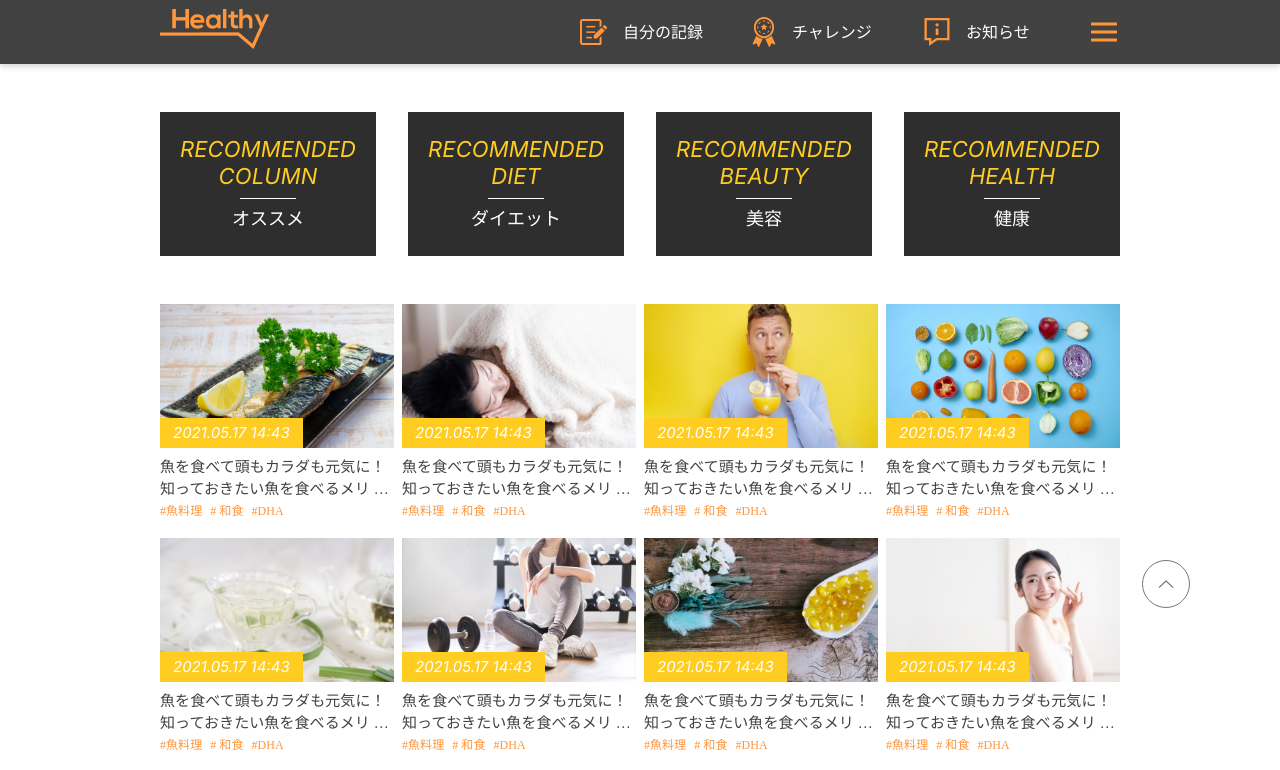
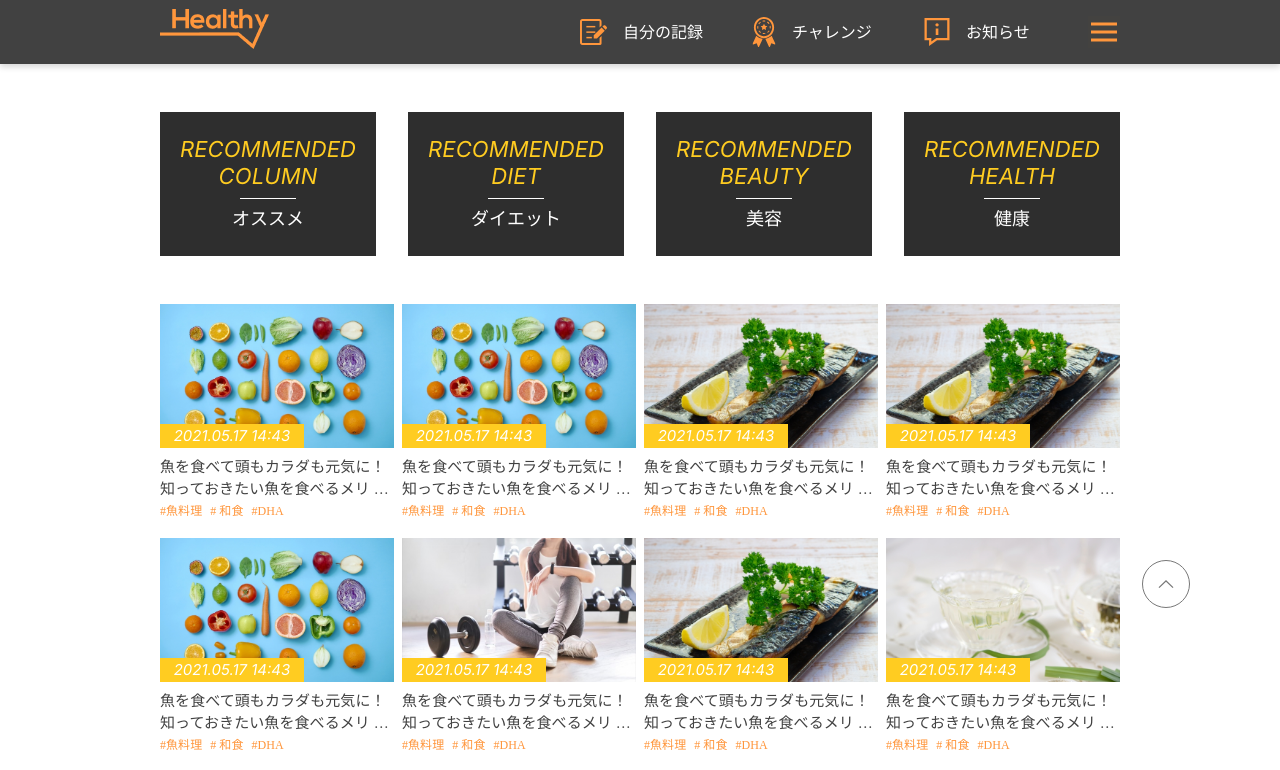
Before and after one commit to phamlongnguyen/healthy-app, a React (Vite) app: page /column in a window 1280 px wide. Shown: the top 770 px of the page. Built offline with nearby package versions, Linux system fonts and the light colour scheme; a web font is replaced by a local one.

Commit message:
feat: Update page Column with api mock

```diff
--- a/src/components/Topics/Topics.jsx
+++ b/src/components/Topics/Topics.jsx
@@ -1,105 +1,55 @@
-import { format, parseISO } from 'date-fns'
-import Column1Jpg from '../../assets/images/column-1.jpg'
-import Column2Jpg from '../../assets/images/column-2.jpg'
-import Column3Jpg from '../../assets/images/column-3.jpg'
-import Column4Jpg from '../../assets/images/column-4.jpg'
-import Column5Jpg from '../../assets/images/column-5.jpg'
-import Column6Jpg from '../../assets/images/column-6.jpg'
-import Column7Jpg from '../../assets/images/column-7.jpg'
-import Column8Jpg from '../../assets/images/column-8.jpg'
-import './styles.scss'
+import { format, parseISO } from 'date-fns';
 
-const MOCK_DATA_TOPICS = [
-  {
-    id: 1,
-    title:
-      '魚を食べて頭もカラダも元気に！知っておきたい魚を食べるメリ 魚を食べるメリ',
-    tags: ['魚料理', ' 和食', 'DHA'],
-    image: Column1Jpg,
-    timestamp: '2021-05-17T14:43:11.551Z',
-  },
-  {
-    id: 2,
-    title:
-      '魚を食べて頭もカラダも元気に！知っておきたい魚を食べるメリ 魚を食べるメリ',
-    tags: ['魚料理', ' 和食', 'DHA'],
-    image: Column2Jpg,
-    timestamp: '2021-05-17T14:43:11.551Z',
-  },
-  {
-    id: 3,
-    title:
-      '魚を食べて頭もカラダも元気に！知っておきたい魚を食べるメリ 魚を食べるメリ',
-    tags: ['魚料理', ' 和食', 'DHA'],
-    image: Column3Jpg,
-    timestamp: '2021-05-17T14:43:11.551Z',
-  },
-  {
-    id: 4,
-    title:
-      '魚を食べて頭もカラダも元気に！知っておきたい魚を食べるメリ 魚を食べるメリ',
-    tags: ['魚料理', ' 和食', 'DHA'],
-    image: Column4Jpg,
-    timestamp: '2021-05-17T14:43:11.551Z',
-  },
-  {
-    id: 5,
-    title:
-      '魚を食べて頭もカラダも元気に！知っておきたい魚を食べるメリ 魚を食べるメリ',
-    tags: ['魚料理', ' 和食', 'DHA'],
-    image: Column5Jpg,
-    timestamp: '2021-05-17T14:43:11.551Z',
-  },
-  {
-    id: 6,
-    title:
-      '魚を食べて頭もカラダも元気に！知っておきたい魚を食べるメリ 魚を食べるメリ',
-    tags: ['魚料理', ' 和食', 'DHA'],
-    image: Column6Jpg,
-    timestamp: '2021-05-17T14:43:11.551Z',
-  },
-  {
-    id: 7,
-    title:
-      '魚を食べて頭もカラダも元気に！知っておきたい魚を食べるメリ 魚を食べるメリ',
-    tags: ['魚料理', ' 和食', 'DHA'],
-    image: Column7Jpg,
-    timestamp: '2021-05-17T14:43:11.551Z',
-  },
-  {
-    id: 8,
-    title:
-      '魚を食べて頭もカラダも元気に！知っておきたい魚を食べるメリ 魚を食べるメリ',
-    tags: ['魚料理', ' 和食', 'DHA'],
-    image: Column8Jpg,
-    timestamp: '2021-05-17T14:43:11.551Z',
-  },
-]
+import './styles.scss';
+import useFetchDataWithLoadMore from '../../hooks/useFetchDataWithLoadMore';
+import { getTopicsData } from '../../services';
+import { ButtonGradient } from '../common';
+import { CircularProgress } from '@mui/material';
 
 const Topics = () => {
+  const { isLoading, isLoadingButton, data, loadMore } =
+    useFetchDataWithLoadMore({ funcFetchData: getTopicsData });
+
   return (
     <div className="topics">
-      {MOCK_DATA_TOPICS.map(topic => {
+      {isLoading ? (
+        <div className="topics__loading">
+          <CircularProgress />
+        </div>
+      ) : (
+        <div className="topics__body">
+          {data.map((topic, index) => {
             return (
-          <div className="topics__item" key={topic.id}>
+              <div className="topics__body__item" key={topic.id + index}>
                 <div
                   style={{ backgroundImage: `url(${topic.image})` }}
-              className="topics__item__img"
+                  className="topics__body__item__img"
                 >
-              <p>{format(parseISO(topic.timestamp), 'yyyy.MM.dd  HH:mm')}</p>
+                  <p>
+                    {format(parseISO(topic.timestamp), 'yyyy.MM.dd  HH:mm')}
+                  </p>
                 </div>
 
-            <p className="topics__item__title">{topic.title}</p>
-            <div className="topics__item__tags">
+                <p className="topics__body__item__title">{topic.title}</p>
+                <div className="topics__body__item__tags">
                   {topic.tags.map(tag => (
                     <span key={tag + topic.id}>#{tag}</span>
                   ))}
                 </div>
               </div>
-        )
+            );
           })}
         </div>
-  )
-}
+      )}
+      <div className="my-diary__button">
+        <ButtonGradient
+          label="コラムをもっと見る"
+          onClick={loadMore}
+          loading={isLoadingButton}
+        />
+      </div>
+    </div>
+  );
+};
 
-export default Topics
+export default Topics;
--- a/src/components/Topics/styles.scss
+++ b/src/components/Topics/styles.scss
@@ -1,6 +1,14 @@
 @use '../../styles/media' as *;
 
 .topics {
+  &__loading {
+    width: 100%;
+    height: 300px;
+    display: flex;
+    align-items: center;
+    justify-content: center;
+  }
+  &__body {
     display: grid;
     grid-template-columns: repeat(4, 1fr);
     column-gap: 0.5rem;
@@ -38,7 +46,18 @@
           text-align: left;
           text-underline-position: from-font;
           text-decoration-skip-ink: none;
-        padding: 0px 13px;
+          color: var(--color-white);
+          background-color: var(--color-primary-300);
+          position: absolute;
+          bottom: 0;
+          font-family: Inter;
+          font-size: 15px;
+          font-weight: 400;
+          line-height: 30px;
+          height: 24px;
+          line-height: 24px;
+          width: 144px;
+          text-align: center;
         }
       }
 
@@ -77,3 +96,9 @@
       }
     }
   }
+  &__button {
+    display: flex;
+    justify-content: center;
+    margin-bottom: 3rem;
+  }
+}
--- a/src/pages/ColumnPage/ColumnPage.jsx
+++ b/src/pages/ColumnPage/ColumnPage.jsx
@@ -1,18 +1,13 @@
-import React from 'react'
-import { ButtonGradient } from '../../components/common'
-import './styles.scss'
-import { Recommended, Topics } from '../../components'
+import { Recommended, Topics } from '../../components';
+import './styles.scss';
 
 const ColumnPage = () => {
   return (
     <div className="column-page">
       <Recommended />
       <Topics />
-      <div className="column-page__button">
-        <ButtonGradient label="コラムをもっと見る" />
-      </div>
     </div>
-  )
-}
+  );
+};
 
-export default ColumnPage
+export default ColumnPage;
--- a/src/pages/ColumnPage/styles.scss
+++ b/src/pages/ColumnPage/styles.scss
@@ -2,10 +2,4 @@
 
 .column-page {
   @include maxWidthContent;
-  &__button {
-    @include maxWidthContent;
-    display: flex;
-    justify-content: center;
-    margin-bottom: 3rem;
-  }
 }
```
Lines whose indentation alone changed are shown as unchanged.
